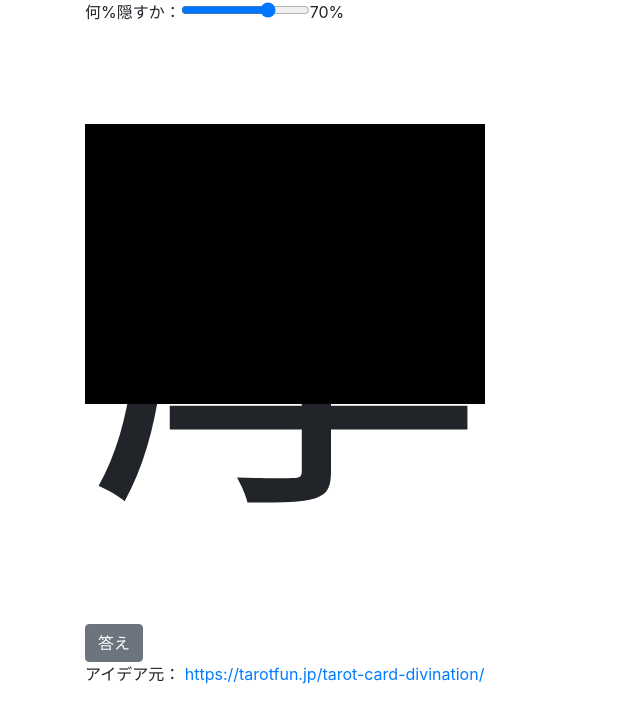
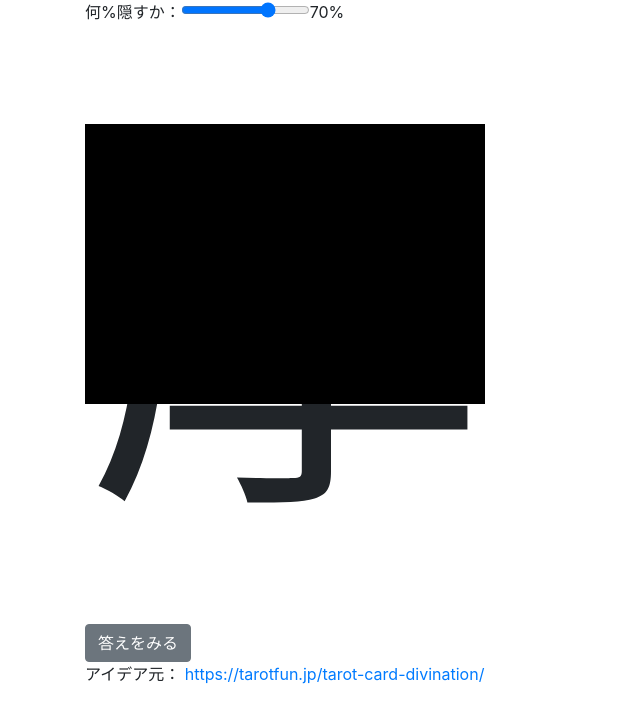
Before and after one commit to JiroShimaya/GuessKanji, a plain HTML site: page index.html in a window 1280 px wide. Shown: the whole page, without its empty margins (0-640 px from the left). Drawn offline with nearby package versions, Linux system fonts and the light colour scheme.

Commit message:
labelを答えを見るに変更

```diff
--- a/index.html
+++ b/index.html
@@ -126,7 +126,7 @@ const loadTextFileSync = path => {
 
 	const ButtonArea = (()=>{
 		const area = $('.button-area');
-		const label_answer = '答え';
+		const label_answer = '答えをみる';
 		const label_next = '次の問題';
 		const btn = $('<button></button>');
 		btn.addClass('btn btn-secondary');
```
